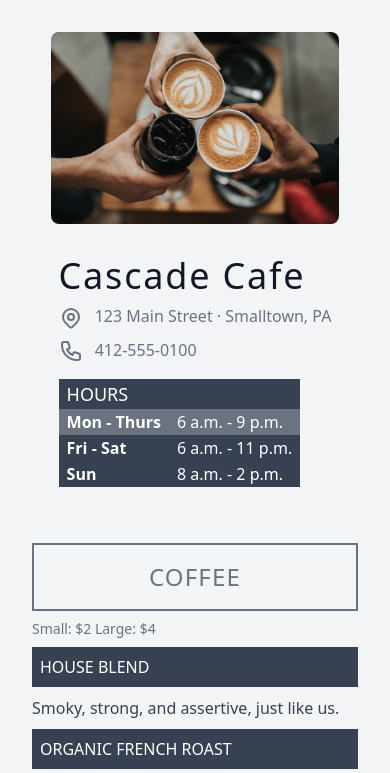
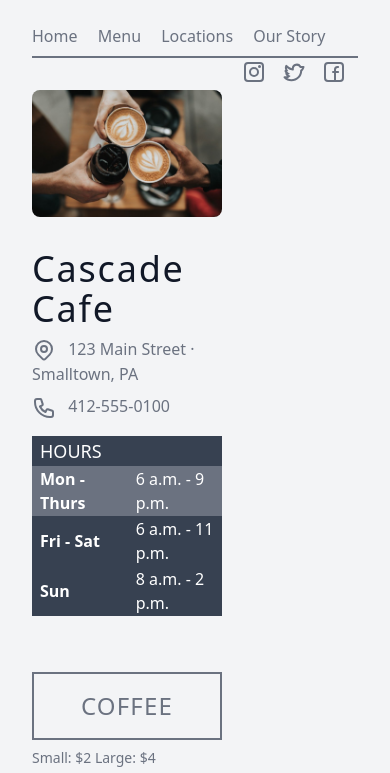
Before and after one commit to justingolden21/cascade-cafe-code-pen-challenge, a website: page docs/index.html in a window 390 px wide. Shown: the top 773 px of the page. Drawn offline with Linux system fonts and the light colour scheme.

Commit message:
add nav, many touchups

```diff
--- a/docs/index.html
+++ b/docs/index.html
@@ -14,7 +14,22 @@
 	<script src="js/scripts.js"></script>
 </head>
 <body>
+    <nav>
+        <a href="#">Home</a>
+        <a href="#coffee">Menu</a>
+        <a href="#">Locations</a>
+        <a href="#">Our Story</a>
 
+        <a href="#" class="social">
+            <svg class="inline w-8 h-8" fill="none" xmlns="http://www.w3.org/2000/svg"><path fill-rule="evenodd" clip-rule="evenodd" d="M2 6a4 4 0 0 1 4-4h12a4 4 0 0 1 4 4v12a4 4 0 0 1-4 4H6a4 4 0 0 1-4-4V6zm4-2a2 2 0 0 0-2 2v12a2 2 0 0 0 2 2h6v-7h-1a1 1 0 1 1 0-2h1V9.5A3.5 3.5 0 0 1 15.5 6h.6a1 1 0 1 1 0 2h-.6A1.5 1.5 0 0 0 14 9.5V11h2.1a1 1 0 1 1 0 2H14v7h4a2 2 0 0 0 2-2V6a2 2 0 0 0-2-2H6z" fill="currentColor"/></svg>
+        </a>
+        <a href="#" class="social">
+            <svg class="inline w-8 h-8" fill="none" xmlns="http://www.w3.org/2000/svg"><path fill-rule="evenodd" clip-rule="evenodd" d="M14.849 5.658a3.086 3.086 0 0 0-3.027 3.693 1 1 0 0 1-1.103 1.188 11.167 11.167 0 0 1-5.834-2.544c.031.602.24 1.242.693 1.912l.679 1.004-1.115.475-.215.092c.16.183.352.37.567.555a8.22 8.22 0 0 0 .91.676l.011.007h.001l1.548.939-1.62.81c-.08.04-.16.076-.24.108a5.34 5.34 0 0 0 1.142.726l1.39.657-1.164 1.004c-.635.548-1.274.957-2.103 1.173A8.748 8.748 0 0 0 9.5 19.16c4.806 0 8.676-3.835 8.676-8.534v-.52l.425-.299c.664-.466 1.133-1.096 1.469-1.817h-2.16l-.272-.57a3.086 3.086 0 0 0-2.788-1.762zm-11.28 7.3a1 1 0 0 0-.237.797c.113.801.592 1.491 1.122 2.018.144.143.298.28.46.411l-.075.02c-.481.12-1.13.145-2.211.04a1 1 0 0 0-.813 1.694 10.716 10.716 0 0 0 7.684 3.222c5.713 0 10.399-4.436 10.664-10.034 1.29-1.083 1.935-2.55 2.283-3.883a1 1 0 0 0-.968-1.253h-2.353A5.086 5.086 0 0 0 9.78 8.329a9.214 9.214 0 0 1-4.721-2.975 1 1 0 0 0-1.673.23C2.78 6.906 2.664 8.43 3.34 9.98l-.234.1a1 1 0 0 0-.57 1.193c.186.652.604 1.228 1.032 1.685z" fill="currentColor"/></svg>
+        </a>
+        <a href="#" class="social">
+            <svg class="inline w-8 h-8" fill="none" xmlns="http://www.w3.org/2000/svg"><path fill-rule="evenodd" clip-rule="evenodd" d="M2 6a4 4 0 0 1 4-4h12a4 4 0 0 1 4 4v12a4 4 0 0 1-4 4H6a4 4 0 0 1-4-4V6zm4-2a2 2 0 0 0-2 2v12a2 2 0 0 0 2 2h12a2 2 0 0 0 2-2V6a2 2 0 0 0-2-2H6zm6 5a3 3 0 1 0 0 6 3 3 0 0 0 0-6zm-5 3a5 5 0 1 1 10 0 5 5 0 0 1-10 0zm10.5-4a1.5 1.5 0 1 0 0-3 1.5 1.5 0 0 0 0 3z" fill="currentColor"/></svg>
+        </a>
+    </nav>
     <section class="grid grid-cols-1 md:grid-cols-2 lg:grid-cols-3 gap-0 md:gap-2">
         <div class="header-div">
             <img src="img/coffee-unsplash.jpg" alt="coffee" class="w-72 rounded-lg">
--- a/docs/js/scripts.js
+++ b/docs/js/scripts.js
@@ -1,9 +1,11 @@
 window.onload = () => {
 	const weekday = new Date().getDay();
-	if (weekday == 0) document.getElementById('sun').classList.add('highlight');
-	else if (weekday == 5 || weekday == 6)
-		document.getElementById('fri-sat').classList.add('highlight');
-	else document.getElementById('mon-thurs').classList.add('highlight');
+	let weekname;
+	if (weekday == 0) weekname = 'sun';
+	else if (weekday == 5 || weekday == 6) weekname = 'fri-sat';
+	else weekname = 'mon-thurs';
+	document.getElementById(weekname).classList.add('highlight');
 
-	document.getElementById(window.location.hash.substring(1)).scrollIntoView();
+	const elm = window.location.hash.substring(1);
+	if (elm && elm.length) document.getElementById(elm).scrollIntoView();
 };
--- a/src/styles.css
+++ b/src/styles.css
@@ -4,14 +4,14 @@
 
 @layer base {
 	::-moz-selection {
-		@apply bg-indigo-100;
+		@apply bg-gray-300;
 	}
 	::selection {
-		@apply bg-indigo-100;
+		@apply bg-gray-300;
 	}
 	*:focus,
 	button:focus {
-		@apply outline-none ring-2 ring-indigo-300;
+		@apply outline-none ring-2 ring-gray-300;
 	}
 	html {
 		scroll-behavior: smooth;
@@ -26,8 +26,22 @@
 		@apply text-4xl font-light tracking-wider;
 	}
 	a {
-		@apply block text-gray-500 my-2 hover:underline;
+		@apply text-gray-500 my-2 hover:underline;
 	}
+	section a {
+		@apply block;
+	}
+
+	nav {
+		@apply border-b-2 border-gray-500 py-2;
+	}
+	nav a {
+		@apply pr-4 my-2;
+	}
+	nav .social {
+		@apply hover:bg-gray-500 rounded-full float-right p-1 hover:text-white;
+	}
+
 	#hours {
 		@apply my-4 p-4 bg-gray-700 text-white text-left;
 	}
@@ -43,12 +57,13 @@
 	}
 
 	.header-div {
-		@apply mx-auto;
+		@apply mx-auto md:float-right;
 	}
 
+	nav,
 	.header-div,
 	.menu-section {
-		@apply p-4;
+		@apply m-4;
 	}
 	.menu-section {
 		/* @apply ; */
```
Also changed, not shown: README.md, docs/css/styles.css.
